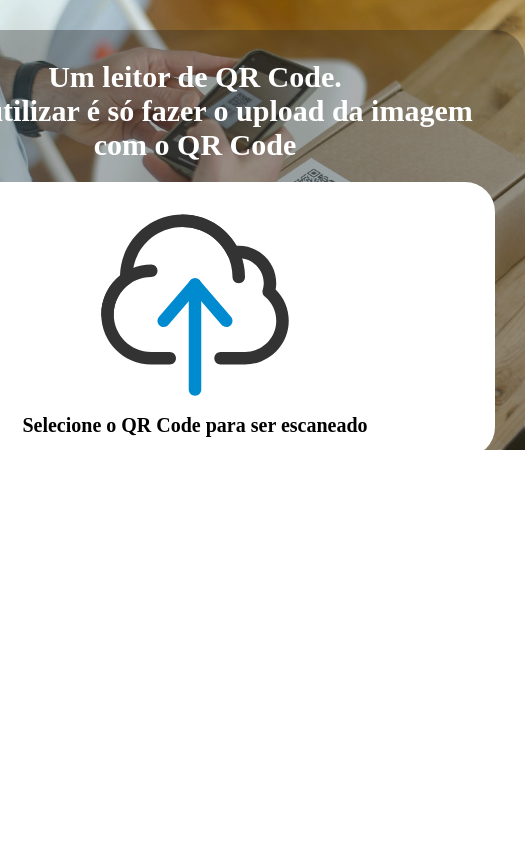
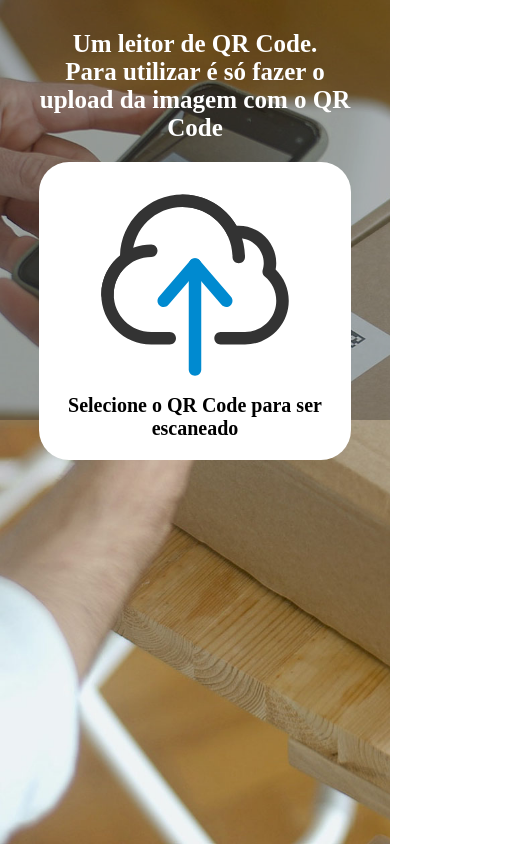
Before and after one commit to victorNevesRodrigues/qr-code-scanner, a plain HTML site: page index.html in a window 390 px wide. Shown: the whole page, 525 px wide, since content can reach past the window. Drawn offline with Linux system fonts and the light colour scheme.

Commit message:
responsive done

```diff
--- a/styles.css
+++ b/styles.css
@@ -100,3 +100,61 @@ img {
 [type=file] {
     display: none;
 }
+
+@media (max-width: 1410px) {
+    body {
+        background-image: url(./assets/back2.jpg);
+        height: 100vh;
+    }
+
+    .show {
+        height: 68rem;
+    }
+}
+
+@media (max-width: 866px) {
+    .uploadBox {
+        width: 80vw;
+    }
+
+    h1 {
+        font-size: 2.5rem;
+    }
+
+    .scanContainer {
+        height: 42rem;
+    }
+
+    .show {
+        height: 65rem;
+    }
+}
+
+@media (max-width: 695px) {
+    body {
+        padding: 3rem 1rem 0rem;
+    }
+
+    .scanContainer {
+        height: 42rem;
+    }
+
+    .show {
+        height: 65rem;
+    }
+
+}
+
+@media (max-width: 426px) {
+    body {
+        padding: 0rem;
+    }
+
+    .scanContainer {
+        border-radius: initial;
+    }
+
+    .show {
+        height: 100vh;
+    }
+}
```
Also changed, not shown: assets/back2.jpg (added).
